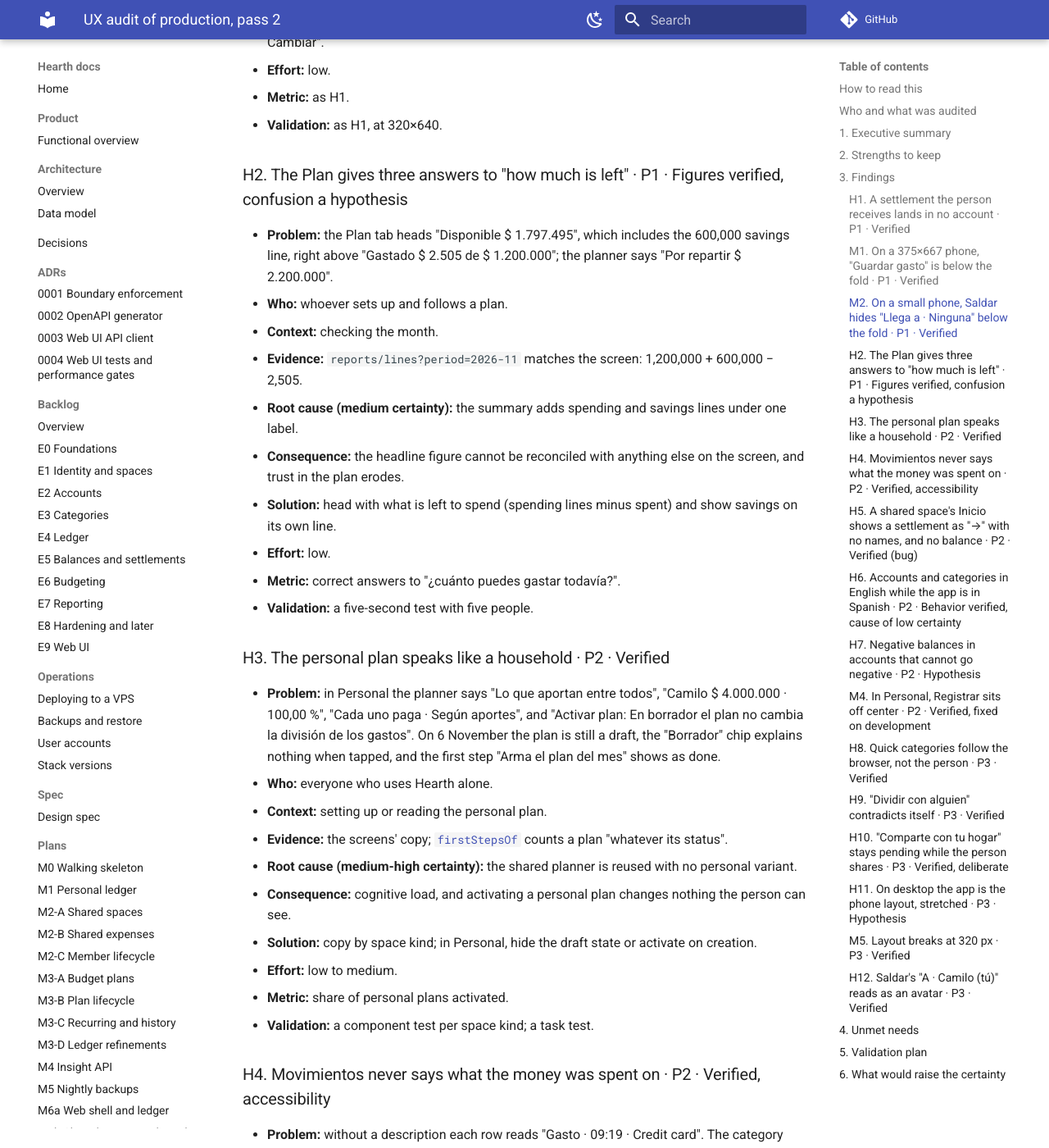
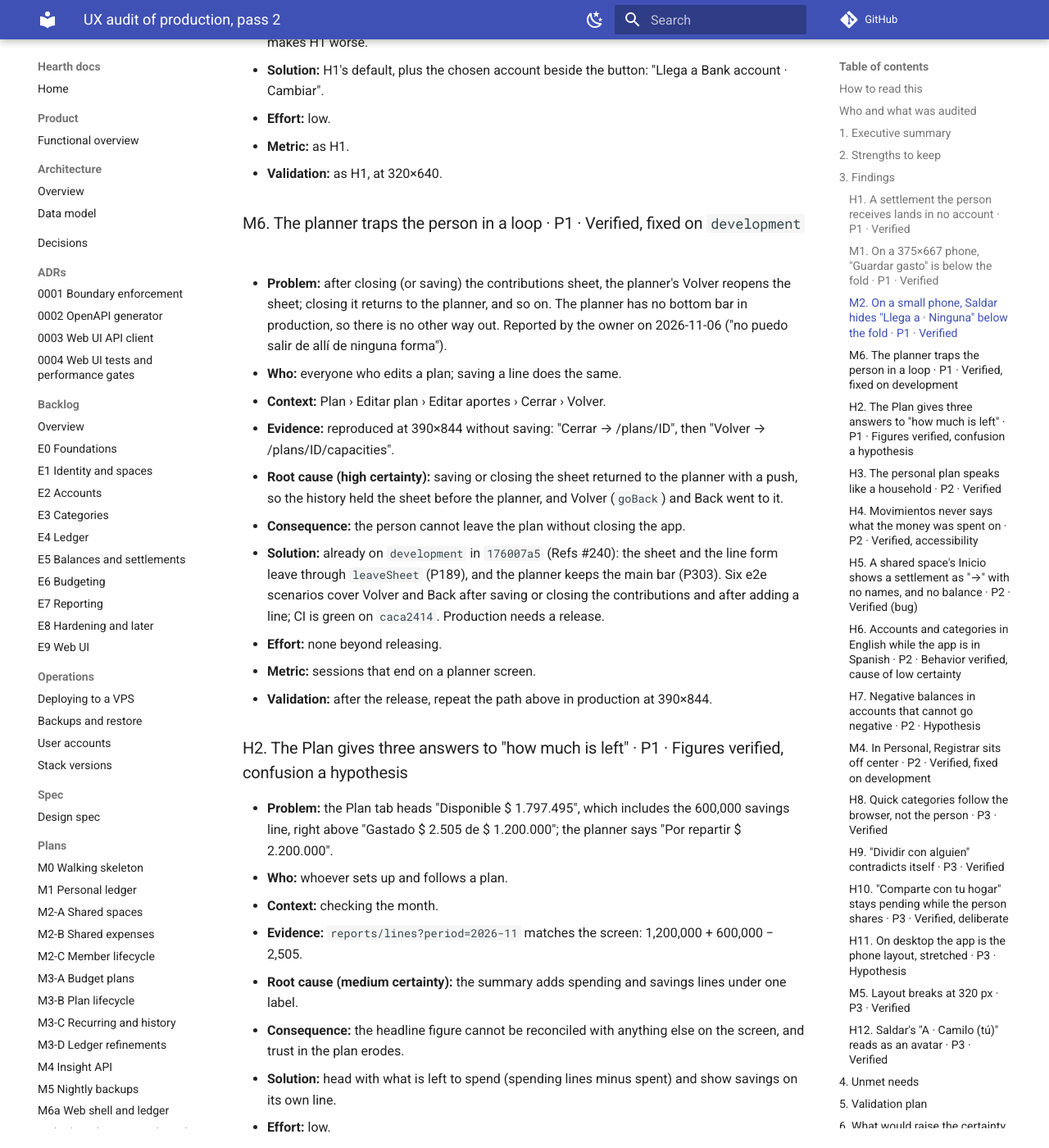
Before and after one commit to Facabore/Hearth, an MkDocs documentation site: the page built from docs/design/2026-11-06-ux-audit-production.md, in a window 1280 px wide and 1400 px high, scrolled down 4006 px. Shown: the whole window at 82% size. Built offline with MkDocs 1.6.1 and Material for MkDocs 9.7.7, drawn with Linux system fonts in a browser that asks for light colours; comment, search, counter and statistics services are not loaded; some of the changed text lies outside the part shown.

Commit message:
docs(design): record the planner's Volver loop in production, fixed on development (Refs #262, #240)

```diff
--- a/docs/design/2026-11-06-ux-audit-production.md
+++ b/docs/design/2026-11-06-ux-audit-production.md
@@ -34,6 +34,7 @@ The weak points are again about **trust in the numbers**:
 1. A settlement the person receives **lands in no account by default**, and on a small phone the choice sits below the fold (H1, M2). The owner's net worth reads 3,500,000 lower than it is.
 2. On a 375×667 phone, **"Guardar gasto" is below the fold** of the record sheet (M1).
 3. The Plan answers "how much is left" with **three different figures** (H2).
+4. The planner **traps the person in a loop** between itself and the contributions sheet (M6). It is fixed on `development` and waits for a release.
 
 ## 2. Strengths to keep
 
@@ -90,6 +91,19 @@ Ordered by priority. H = found on desktop, M = found on the mobile pass. Fields
 - **Effort:** low.
 - **Metric:** as H1.
 - **Validation:** as H1, at 320×640.
+
+### M6. The planner traps the person in a loop · P1 · Verified, fixed on `development`
+
+- **Problem:** after closing (or saving) the contributions sheet, the planner's Volver reopens the sheet; closing it returns to the planner, and so on. The planner has no bottom bar in production, so there is no other way out. Reported by the owner on 2026-11-06 ("no puedo salir de allí de ninguna forma").
+- **Who:** everyone who edits a plan; saving a line does the same.
+- **Context:** Plan › Editar plan › Editar aportes › Cerrar › Volver.
+- **Evidence:** reproduced at 390×844 without saving: "Cerrar → /plans/ID", then "Volver → /plans/ID/capacities".
+- **Root cause (high certainty):** saving or closing the sheet returned to the planner with a push, so the history held the sheet before the planner, and Volver (`goBack`) and Back went to it.
+- **Consequence:** the person cannot leave the plan without closing the app.
+- **Solution:** already on `development` in `176007a5` (Refs #240): the sheet and the line form leave through `leaveSheet` (P189), and the planner keeps the main bar (P303). Six e2e scenarios cover Volver and Back after saving or closing the contributions and after adding a line; CI is green on `caca2414`. Production needs a release.
+- **Effort:** none beyond releasing.
+- **Metric:** sessions that end on a planner screen.
+- **Validation:** after the release, repeat the path above in production at 390×844.
 
 ### H2. The Plan gives three answers to "how much is left" · P1 · Figures verified, confusion a hypothesis
 
```
